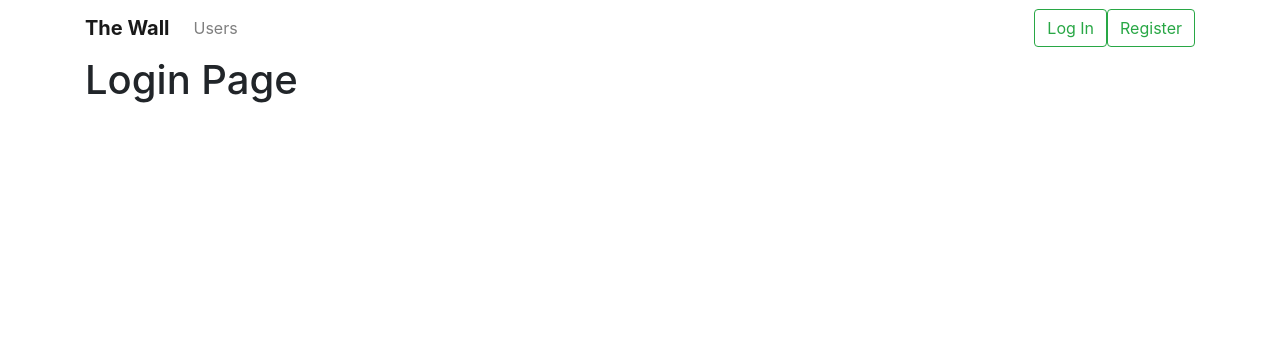
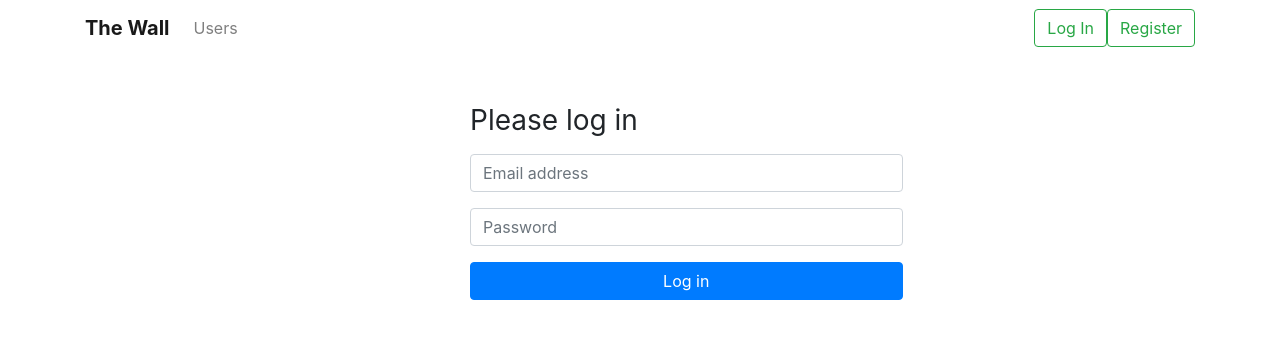
Before and after one commit to diegocam/Wall, a React app: page /login in a window 1280 px wide. Shown: the top 338 px of the page. Built offline with nearby package versions, Linux system fonts and the light colour scheme.

Commit message:
Update Login component html

```diff
--- a/src/components/Login.js
+++ b/src/components/Login.js
@@ -1,9 +1,24 @@
 import React from 'react'
 
 const Login = () => {
-    return <div>
-        <h1>Login Page</h1>
-    </div>
+    return (
+        <React.Fragment>
+            <div className="col-md-5 offset-md-4 mt-5">
+                <form className="form-signin">
+                    <h1 className="h3 mb-3 font-weight-normal">Please log in</h1>
+                    <div className="form-group">
+                        <label for="inputEmail" className="sr-only">Email address</label>
+                        <input type="email" id="inputEmail" className="form-control" placeholder="Email address" autocomplete="off" />
+                    </div>
+                    <div className="form-group">
+                        <label for="inputPassword" className="sr-only">Password</label>
+                        <input type="password" id="inputPassword" className="form-control" placeholder="Password" autocomplete="off" />
+                    </div>
+                    <button className="btn btn-primary btn-block" type="submit">Log in</button>
+                </form>
+            </div>
+        </React.Fragment>
+    )
 }
 
 export default Login
```
